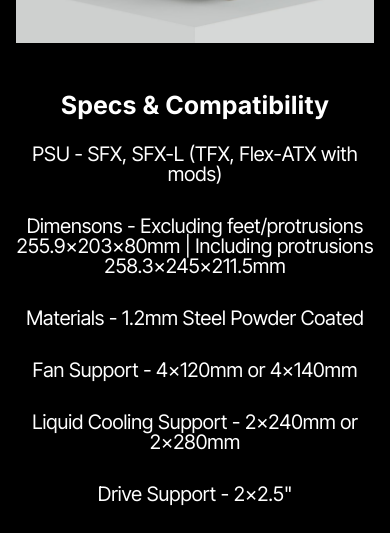
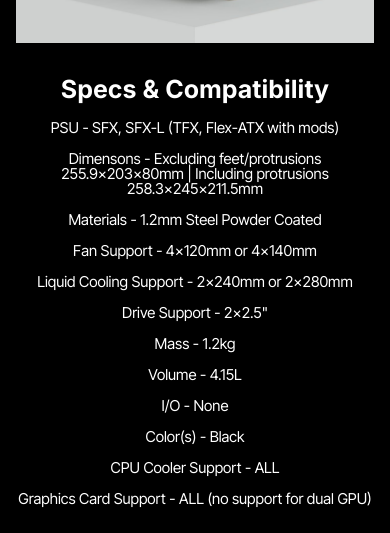
Before and after one commit to u1ngear/u1ngear.github.io, a website built with Parcel: page index.html in a window 390 px wide. Shown: the part 5493-6026 px from the top of the page. Built offline with nearby package versions, Linux system fonts and the light colour scheme.

Commit message:
Add files via upload

```diff
--- a/index.css
+++ b/index.css
@@ -1422,7 +1422,7 @@
   }
   .home-text17 {
     color: rgb(255, 255, 255);
-    font-size: 23px;
+    font-size: 16px;
     font-style: normal;
     font-family: Inter Tight;
     font-weight: 400;
@@ -1432,7 +1432,7 @@
   }
   .home-text18 {
     color: rgb(255, 255, 255);
-    font-size: 23px;
+    font-size: 16px;
     font-style: normal;
     font-family: Inter Tight;
     font-weight: 400;
@@ -1442,7 +1442,7 @@
   }
   .home-text19 {
     color: rgb(255, 255, 255);
-    font-size: 23px;
+    font-size: 16px;
     font-style: normal;
     font-family: Inter Tight;
     font-weight: 400;
@@ -1452,7 +1452,7 @@
   }
   .home-text20 {
     color: rgb(255, 255, 255);
-    font-size: 23px;
+    font-size: 16px;
     font-style: normal;
     font-family: Inter Tight;
     font-weight: 400;
@@ -1462,7 +1462,7 @@
   }
   .home-text21 {
     color: rgb(255, 255, 255);
-    font-size: 23px;
+    font-size: 16px;
     font-style: normal;
     font-family: Inter Tight;
     font-weight: 400;
@@ -1472,7 +1472,7 @@
   }
   .home-text22 {
     color: rgb(255, 255, 255);
-    font-size: 23px;
+    font-size: 16px;
     font-style: normal;
     font-family: Inter Tight;
     font-weight: 400;
@@ -1482,7 +1482,7 @@
   }
   .home-text23 {
     color: rgb(255, 255, 255);
-    font-size: 23px;
+    font-size: 16px;
     font-style: normal;
     font-family: Inter Tight;
     font-weight: 400;
@@ -1492,7 +1492,7 @@
   }
   .home-text24 {
     color: rgb(255, 255, 255);
-    font-size: 23px;
+    font-size: 16px;
     font-style: normal;
     font-family: Inter Tight;
     font-weight: 400;
@@ -1502,7 +1502,7 @@
   }
   .home-text25 {
     color: rgb(255, 255, 255);
-    font-size: 23px;
+    font-size: 16px;
     font-style: normal;
     font-family: Inter Tight;
     font-weight: 400;
@@ -1512,7 +1512,7 @@
   }
   .home-text26 {
     color: rgb(255, 255, 255);
-    font-size: 23px;
+    font-size: 16px;
     font-style: normal;
     font-family: Inter Tight;
     font-weight: 400;
@@ -1522,7 +1522,7 @@
   }
   .home-text27 {
     color: rgb(255, 255, 255);
-    font-size: 23px;
+    font-size: 16px;
     font-style: normal;
     font-family: Inter Tight;
     font-weight: 400;
@@ -1532,7 +1532,7 @@
   }
   .home-text28 {
     color: rgb(255, 255, 255);
-    font-size: 23px;
+    font-size: 16px;
     font-style: normal;
     font-family: Inter Tight;
     font-weight: 400;
@@ -1787,10 +1787,10 @@
     text-decoration: none;
   }
   .home-features {
-    padding-top: var(--dl-space-space-twounits);
+    padding-top: var(--dl-space-space-unit);
     padding-left: var(--dl-space-space-unit);
     padding-right: var(--dl-space-space-unit);
-    padding-bottom: var(--dl-space-space-twounits);
+    padding-bottom: var(--dl-space-space-unit);
   }
   .home-text16 {
     color: rgb(255, 255, 255);
@@ -1801,132 +1801,156 @@
   .home-text17 {
     color: rgb(255, 255, 255);
     width: 100%;
-    font-size: 20px;
-    font-style: normal;
-    font-family: Inter Tight;
-    font-weight: 400;
-    line-height: 100%;
+    font-size: 15px;
+    font-style: normal;
+    margin-top: var(--dl-space-space-halfunit);
+    font-family: Inter Tight;
+    font-weight: 400;
+    line-height: 100%;
+    margin-bottom: var(--dl-space-space-halfunit);
     text-transform: none;
     text-decoration: none;
   }
   .home-text18 {
     color: rgb(255, 255, 255);
     width: 100%;
-    font-size: 20px;
-    font-style: normal;
-    font-family: Inter Tight;
-    font-weight: 400;
-    line-height: 100%;
+    font-size: 15px;
+    font-style: normal;
+    margin-top: var(--dl-space-space-halfunit);
+    font-family: Inter Tight;
+    font-weight: 400;
+    line-height: 100%;
+    margin-bottom: var(--dl-space-space-halfunit);
     text-transform: none;
     text-decoration: none;
   }
   .home-text19 {
     color: rgb(255, 255, 255);
     width: 100%;
-    font-size: 20px;
-    font-style: normal;
-    font-family: Inter Tight;
-    font-weight: 400;
-    line-height: 100%;
+    font-size: 15px;
+    font-style: normal;
+    margin-top: var(--dl-space-space-halfunit);
+    font-family: Inter Tight;
+    font-weight: 400;
+    line-height: 100%;
+    margin-bottom: var(--dl-space-space-halfunit);
     text-transform: none;
     text-decoration: none;
   }
   .home-text20 {
     color: rgb(255, 255, 255);
     width: 100%;
-    font-size: 20px;
-    font-style: normal;
-    font-family: Inter Tight;
-    font-weight: 400;
-    line-height: 100%;
+    font-size: 15px;
+    font-style: normal;
+    margin-top: var(--dl-space-space-halfunit);
+    font-family: Inter Tight;
+    font-weight: 400;
+    line-height: 100%;
+    margin-bottom: var(--dl-space-space-halfunit);
     text-transform: none;
     text-decoration: none;
   }
   .home-text21 {
     color: rgb(255, 255, 255);
     width: 100%;
-    font-size: 20px;
-    font-style: normal;
-    font-family: Inter Tight;
-    font-weight: 400;
-    line-height: 100%;
+    font-size: 15px;
+    font-style: normal;
+    margin-top: var(--dl-space-space-halfunit);
+    font-family: Inter Tight;
+    font-weight: 400;
+    line-height: 100%;
+    margin-bottom: var(--dl-space-space-halfunit);
     text-transform: none;
     text-decoration: none;
   }
   .home-text22 {
     color: rgb(255, 255, 255);
     width: 100%;
-    font-size: 20px;
-    font-style: normal;
-    font-family: Inter Tight;
-    font-weight: 400;
-    line-height: 100%;
+    font-size: 15px;
+    font-style: normal;
+    margin-top: var(--dl-space-space-halfunit);
+    font-family: Inter Tight;
+    font-weight: 400;
+    line-height: 100%;
+    margin-bottom: var(--dl-space-space-halfunit);
     text-transform: none;
     text-decoration: none;
   }
   .home-text23 {
     color: rgb(255, 255, 255);
     width: 100%;
-    font-size: 20px;
-    font-style: normal;
-    font-family: Inter Tight;
-    font-weight: 400;
-    line-height: 100%;
+    font-size: 15px;
+    font-style: normal;
+    margin-top: var(--dl-space-space-halfunit);
+    font-family: Inter Tight;
+    font-weight: 400;
+    line-height: 100%;
+    margin-bottom: var(--dl-space-space-halfunit);
     text-transform: none;
     text-decoration: none;
   }
   .home-text24 {
     color: rgb(255, 255, 255);
     width: 100%;
-    font-size: 20px;
-    font-style: normal;
-    font-family: Inter Tight;
-    font-weight: 400;
-    line-height: 100%;
+    font-size: 15px;
+    font-style: normal;
+    margin-top: var(--dl-space-space-halfunit);
+    font-family: Inter Tight;
+    font-weight: 400;
+    line-height: 100%;
+    margin-bottom: var(--dl-space-space-halfunit);
     text-transform: none;
     text-decoration: none;
   }
   .home-text25 {
     color: rgb(255, 255, 255);
     width: 100%;
-    font-size: 20px;
-    font-style: normal;
-    font-family: Inter Tight;
-    font-weight: 400;
-    line-height: 100%;
+    font-size: 15px;
+    font-style: normal;
+    margin-top: var(--dl-space-space-halfunit);
+    font-family: Inter Tight;
+    font-weight: 400;
+    line-height: 100%;
+    margin-bottom: var(--dl-space-space-halfunit);
     text-transform: none;
     text-decoration: none;
   }
   .home-text26 {
     color: rgb(255, 255, 255);
     width: 100%;
-    font-size: 20px;
-    font-style: normal;
-    font-family: Inter Tight;
-    font-weight: 400;
-    line-height: 100%;
+    font-size: 15px;
+    font-style: normal;
+    margin-top: var(--dl-space-space-halfunit);
+    font-family: Inter Tight;
+    font-weight: 400;
+    line-height: 100%;
+    margin-bottom: var(--dl-space-space-halfunit);
     text-transform: none;
     text-decoration: none;
   }
   .home-text27 {
     color: rgb(255, 255, 255);
     width: 100%;
-    font-size: 20px;
-    font-style: normal;
-    font-family: Inter Tight;
-    font-weight: 400;
-    line-height: 100%;
+    font-size: 15px;
+    font-style: normal;
+    margin-top: var(--dl-space-space-halfunit);
+    font-family: Inter Tight;
+    font-weight: 400;
+    line-height: 100%;
+    margin-bottom: var(--dl-space-space-halfunit);
     text-transform: none;
     text-decoration: none;
   }
   .home-text28 {
     color: rgb(255, 255, 255);
     width: 100%;
-    font-size: 20px;
-    font-style: normal;
-    font-family: Inter Tight;
-    font-weight: 400;
-    line-height: 100%;
+    font-size: 15px;
+    font-style: normal;
+    margin-top: var(--dl-space-space-halfunit);
+    font-family: Inter Tight;
+    font-weight: 400;
+    line-height: 100%;
+    margin-bottom: var(--dl-space-space-halfunit);
     text-transform: none;
     text-decoration: none;
   }
--- a/index.html
+++ b/index.html
@@ -34,12 +34,12 @@
     </style>
     <link
       rel="stylesheet"
-      href="https://fonts.googleapis.com/css2?family=Inter:wght@100;200;300;400;500;600;700;800;900&amp;display=swap"
+      href="https://fonts.googleapis.com/css2?family=Inter+Tight:ital,wght@0,100;0,200;0,300;0,400;0,500;0,600;0,700;0,800;0,900;1,100;1,200;1,300;1,400;1,500;1,600;1,700;1,800;1,900&amp;display=swap"
       data-tag="font"
     />
     <link
       rel="stylesheet"
-      href="https://fonts.googleapis.com/css2?family=Inter+Tight:ital,wght@0,100;0,200;0,300;0,400;0,500;0,600;0,700;0,800;0,900;1,100;1,200;1,300;1,400;1,500;1,600;1,700;1,800;1,900&amp;display=swap"
+      href="https://fonts.googleapis.com/css2?family=Inter:wght@100;200;300;400;500;600;700;800;900&amp;display=swap"
       data-tag="font"
     />
     <!--This is the head section-->
```
